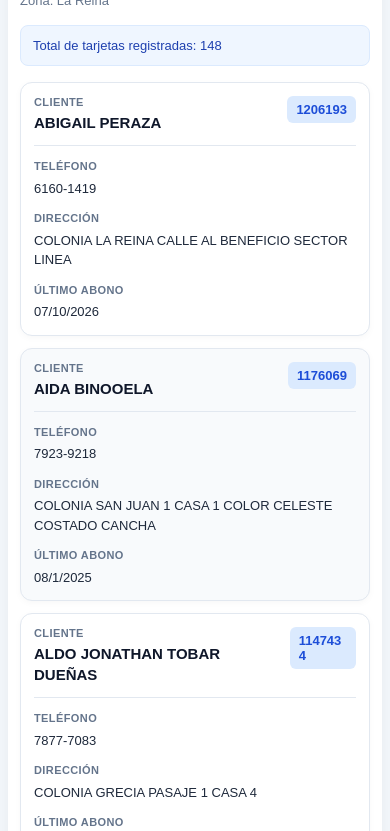
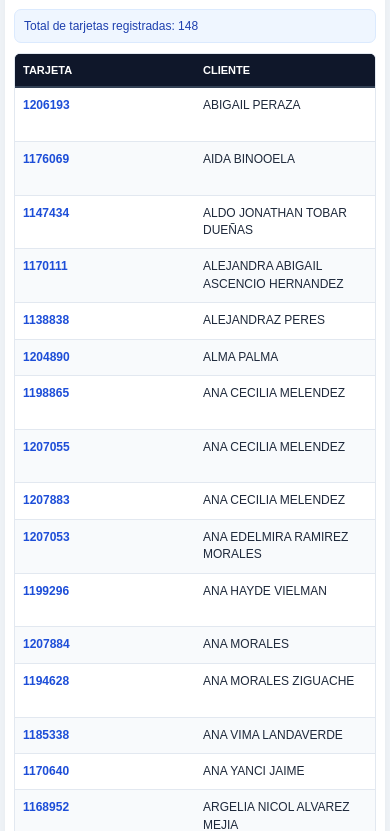
Before and after one commit to 125-126/sonia-garcia, a plain HTML site: page index.html in a window 390 px wide. Shown: the part 64-895 px from the top of the page. Drawn offline with Linux system fonts and the light colour scheme.

Commit message:
Update index.html

```diff
--- a/index.html
+++ b/index.html
@@ -1,10 +1,10 @@
-
 <!DOCTYPE html>
 <html lang="es">
 <head>
 <meta charset="UTF-8">
 <meta name="viewport" content="width=device-width, initial-scale=1.0">
 <meta name="theme-color" content="#0f172a">
+
 <title>Listado de tarjetas - La Reina</title>
 
 <style>
@@ -23,13 +23,14 @@
 
 html {
     width: 100%;
+    min-height: 100%;
     overflow-x: hidden;
     -webkit-text-size-adjust: 100%;
 }
 
 body {
     margin: 0;
-    padding: 20px;
+    padding: 18px;
     width: 100%;
     font-family: Arial, Helvetica, sans-serif;
     background: var(--fondo);
@@ -40,14 +41,14 @@ body {
     width: 100%;
     max-width: 1600px;
     margin: 0 auto;
-    padding: 24px;
-    background: white;
-    border-radius: 14px;
+    padding: 22px;
+    background: #fff;
+    border-radius: 12px;
     box-shadow: 0 4px 15px #0000000d;
 }
 
 .encabezado {
-    margin-bottom: 20px;
+    margin-bottom: 16px;
 }
 
 h1 {
@@ -55,60 +56,72 @@ h1 {
     color: var(--azul-oscuro);
     font-size: 25px;
     line-height: 1.35;
-    overflow-wrap: anywhere;
 }
 
 .subtitulo {
-    margin-top: 7px;
+    margin-top: 6px;
     color: var(--gris);
     font-size: 14px;
-    line-height: 1.5;
 }
 
 .resumen {
-    margin-bottom: 16px;
-    padding: 12px 14px;
+    margin-bottom: 14px;
+    padding: 10px 13px;
     background: #eff6ff;
     color: #1e40af;
     border: 1px solid #dbeafe;
-    border-radius: 8px;
-    font-size: 14px;
-    line-height: 1.5;
+    border-radius: 7px;
+    font-size: 13px;
 }
 
-/* TABLA EN COMPUTADORA */
+/* TABLA: SIEMPRE EN FORMATO DE TABLA */
 
 .tabla-contenedor {
     width: 100%;
+    max-width: 100%;
     overflow-x: auto;
+    overflow-y: auto;
     -webkit-overflow-scrolling: touch;
     border: 1px solid var(--borde);
-    border-radius: 9px;
+    border-radius: 8px;
+    background: #fff;
 }
 
 table {
     width: 100%;
-    border-collapse: collapse;
-    min-width: 850px;
+    min-width: 780px;
+    border-collapse: separate;
+    border-spacing: 0;
+    table-layout: auto;
 }
 
 thead {
     background: var(--azul-oscuro);
-    color: white;
-}
-
-th,
-td {
-    padding: 12px 10px;
-    text-align: left;
-    border-bottom: 1px solid var(--borde);
-    font-size: 13px;
-    line-height: 1.5;
-    vertical-align: top;
+    color: #fff;
 }
 
 th {
+    position: sticky;
+    top: 0;
+    z-index: 2;
+    padding: 12px 10px;
+    background: var(--azul-oscuro);
+    color: #fff;
+    text-align: left;
+    font-size: 12px;
+    font-weight: 700;
     white-space: nowrap;
+    border-bottom: 2px solid #334155;
+}
+
+td {
+    padding: 10px;
+    text-align: left;
+    vertical-align: top;
+    font-size: 12px;
+    line-height: 1.45;
+    border-bottom: 1px solid var(--borde);
+    overflow-wrap: anywhere;
 }
 
 tbody tr:nth-child(even) {
@@ -119,169 +132,130 @@ tbody tr:hover {
     background: #eff6ff;
 }
 
+tbody tr:last-child td {
+    border-bottom: none;
+}
+
+/* TARJETA: ENLACE AL REGISTRO ORIGINAL */
+
 td:first-child {
+    white-space: nowrap;
+    min-width: 100px;
+}
+
+.enlace-tarjeta {
     color: var(--azul);
-    font-weight: bold;
+    font-weight: 700;
+    text-decoration: none;
+}
+
+.enlace-tarjeta:hover {
+    text-decoration: underline;
+}
+
+.col-cliente {
+    min-width: 175px;
+}
+
+.col-telefono {
+    min-width: 115px;
     white-space: nowrap;
 }
 
-/* TARJETAS PARA CELULAR */
-
-.tarjetas-movil {
-    display: none;
-    width: 100%;
-    flex-direction: column;
-    gap: 12px;
-}
-
-.tarjeta-cliente {
-    width: 100%;
-    min-width: 0;
-    padding: 15px;
-    background: white;
-    border: 1px solid var(--borde);
-    border-radius: 12px;
-    box-shadow: 0 2px 7px #00000008;
-    overflow-wrap: anywhere;
-    word-break: break-word;
-}
-
-.tarjeta-cliente:nth-child(even) {
-    background: #f8fafc;
-}
-
-.tarjeta-superior {
-    display: flex;
-    align-items: flex-start;
-    justify-content: space-between;
-    gap: 10px;
-    padding-bottom: 12px;
-    margin-bottom: 12px;
-    border-bottom: 1px solid var(--borde);
-}
-
-.tarjeta-numero {
-    display: inline-block;
-    max-width: 100%;
-    padding: 6px 9px;
-    background: #dbeafe;
-    color: #1d4ed8;
-    border-radius: 6px;
-    font-size: 13px;
-    font-weight: bold;
+.col-direccion {
+    min-width: 240px;
+    white-space: normal;
     overflow-wrap: anywhere;
 }
 
-.tarjeta-etiqueta {
-    display: block;
-    margin-bottom: 4px;
-    color: var(--gris);
-    font-size: 11px;
-    font-weight: bold;
-    text-transform: uppercase;
-    letter-spacing: .4px;
+.col-abono {
+    min-width: 105px;
+    white-space: nowrap;
 }
 
-.tarjeta-nombre {
-    margin: 0;
-    color: var(--azul-oscuro);
-    font-size: 16px;
-    line-height: 1.4;
-    overflow-wrap: anywhere;
-}
-
-.tarjeta-campo {
-    margin-top: 12px;
-    min-width: 0;
-    font-size: 14px;
-    line-height: 1.5;
-    overflow-wrap: anywhere;
-    word-break: break-word;
-}
-
-.tarjeta-valor {
-    color: var(--texto);
-}
-
-.tarjeta-vacia {
-    padding: 20px 14px;
-    color: var(--gris);
-    text-align: center;
-    background: white;
-    border: 1px solid var(--borde);
-    border-radius: 10px;
-}
-
-/* CELULARES Y TABLETAS */
-
 @media screen and (max-width: 700px) {
-    body {
-        padding: 8px;
-    }
-
-    .contenedor {
-        padding: 12px;
-        border-radius: 10px;
-        box-shadow: 0 2px 10px #0000000a;
-    }
-
-    .encabezado {
-        margin-bottom: 14px;
-    }
-
-    h1 {
-        font-size: 21px;
-    }
-
-    .subtitulo {
-        font-size: 13px;
-    }
-
-    .resumen {
-        padding: 10px 12px;
-        font-size: 13px;
-    }
-
-    .tabla-contenedor {
-        display: none !important;
-    }
-
-    .tarjetas-movil {
-        display: flex !important;
-    }
-
-    .tarjeta-cliente {
-        padding: 13px;
-    }
-
-    .tarjeta-nombre {
-        font-size: 15px;
-    }
-
-    .tarjeta-campo {
-        font-size: 13px;
-    }
-}
-
-@media screen and (max-width: 380px) {
     body {
         padding: 5px;
     }
 
     .contenedor {
         padding: 9px;
+        border-radius: 7px;
+    }
+
+    .encabezado {
+        margin-bottom: 12px;
     }
 
     h1 {
-        font-size: 19px;
+        font-size: 20px;
     }
 
-    .tarjeta-cliente {
-        padding: 11px;
+    .subtitulo {
+        font-size: 12px;
     }
 
-    .tarjeta-superior {
-        gap: 6px;
+    .resumen {
+        padding: 9px;
+        margin-bottom: 10px;
+        font-size: 12px;
+    }
+
+    .tabla-contenedor {
+        display: block;
+        width: 100%;
+        max-width: 100%;
+        overflow-x: auto;
+        overflow-y: auto;
+        border-radius: 6px;
+        touch-action: pan-x pan-y;
+    }
+
+    table {
+        width: 900px;
+        min-width: 900px;
+        table-layout: fixed;
+    }
+
+    th {
+        padding: 10px 8px;
+        font-size: 11px;
+    }
+
+    td {
+        padding: 9px 8px;
+        font-size: 12px;
+        line-height: 1.45;
+    }
+
+    .col-cliente {
+        width: 190px;
+    }
+
+    .col-telefono {
+        width: 125px;
+    }
+
+    .col-direccion {
+        width: 290px;
+    }
+
+    .col-abono {
+        width: 115px;
+    }
+}
+
+@media screen and (max-width: 380px) {
+    body {
+        padding: 3px;
+    }
+
+    .contenedor {
+        padding: 6px;
+    }
+
+    h1 {
+        font-size: 18px;
     }
 }
 </style>
@@ -304,17 +278,16 @@ td:first-child {
             <thead>
                 <tr>
                     <th>TARJETA</th>
-                    <th>CLIENTE</th>
-                    <th>TELÉFONO</th>
-                    <th>DIRECCIÓN</th>
-                    <th>ÚLTIMO ABONO</th>
+                    <th class="col-cliente">CLIENTE</th>
+                    <th class="col-telefono">TELEFONO</th>
+                    <th class="col-direccion">DIRECCION</th>
+                    <th class="col-abono">ULT_ABONO</th>
                 </tr>
             </thead>
             <tbody id="tablaClientes"></tbody>
         </table>
     </div>
 
-    <div class="tarjetas-movil" id="tarjetasMovil"></div>
 </div>
 
 <script>
@@ -469,7 +442,10 @@ const datos = `
 42500|ELIGIA SANCHEZ|7221-2081|COLONIA LA REINA CASA 15 POL.4 CALLE NICARAGUA|20/3/2024
 `;
 
-const clientes = datos.trim().split(/\r?\n/).filter(linea => linea.trim() !== "").map(linea => {
+const clientes = datos.trim()
+    .split(/\r?\n/)
+    .filter(linea => linea.trim() !== "")
+    .map(linea => {
         const partes = linea.split("|");
 
         return {
@@ -493,43 +469,22 @@ function escapar(valor) {
 
 function mostrarClientes() {
     const tabla = document.getElementById("tablaClientes");
-    const tarjetas = document.getElementById("tarjetasMovil");
 
     tabla.innerHTML = clientes.map(c => `
         <tr>
-            <td>${escapar(c.tarjeta)}</td>
-            <td>${escapar(c.cliente)}</td>
-            <td>${escapar(c.telefono || "No registrado")}</td>
-            <td>${escapar(c.direccion || "No registrada")}</td>
-            <td>${escapar(c.abono || "Sin fecha")}</td>
+            <td>
+                <a
+                    class="enlace-tarjeta"
+                    href="https://amayafuturo.com:4433/CONSULTARTARJETA.ASP?TARJETA=${encodeURIComponent(c.tarjeta)}"
+                    target="_blank"
+                    rel="noopener noreferrer"
+                >${escapar(c.tarjeta)}</a>
+            </td>
+            <td class="col-cliente">${escapar(c.cliente)}</td>
+            <td class="col-telefono">${escapar(c.telefono)}</td>
+            <td class="col-direccion">${escapar(c.direccion)}</td>
+            <td class="col-abono">${escapar(c.abono)}</td>
         </tr>
-    `).join("");
-
-    tarjetas.innerHTML = clientes.map(c => `
-        <article class="tarjeta-cliente">
-            <div class="tarjeta-superior">
-                <div>
-                    <span class="tarjeta-etiqueta">Cliente</span>
-                    <h2 class="tarjeta-nombre">${escapar(c.cliente || "Sin nombre")}</h2>
-                </div>
-                <span class="tarjeta-numero">${escapar(c.tarjeta)}</span>
-            </div>
-
-            <div class="tarjeta-campo">
-                <span class="tarjeta-etiqueta">Teléfono</span>
-                <div class="tarjeta-valor">${escapar(c.telefono || "No registrado")}</div>
-            </div>
-
-            <div class="tarjeta-campo">
-                <span class="tarjeta-etiqueta">Dirección</span>
-                <div class="tarjeta-valor">${escapar(c.direccion || "No registrada")}</div>
-            </div>
-
-            <div class="tarjeta-campo">
-                <span class="tarjeta-etiqueta">Último abono</span>
-                <div class="tarjeta-valor">${escapar(c.abono || "Sin fecha")}</div>
-            </div>
-        </article>
     `).join("");
 
     document.getElementById("resumen").textContent =
@@ -538,5 +493,6 @@ function mostrarClientes() {
 
 mostrarClientes();
 </script>
+
 </body>
 </html>
```
Lines whose indentation alone changed are shown as unchanged.
